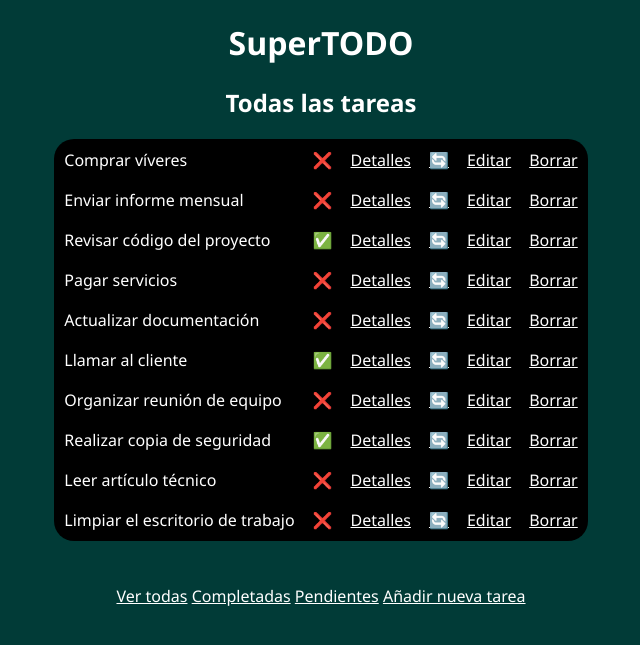
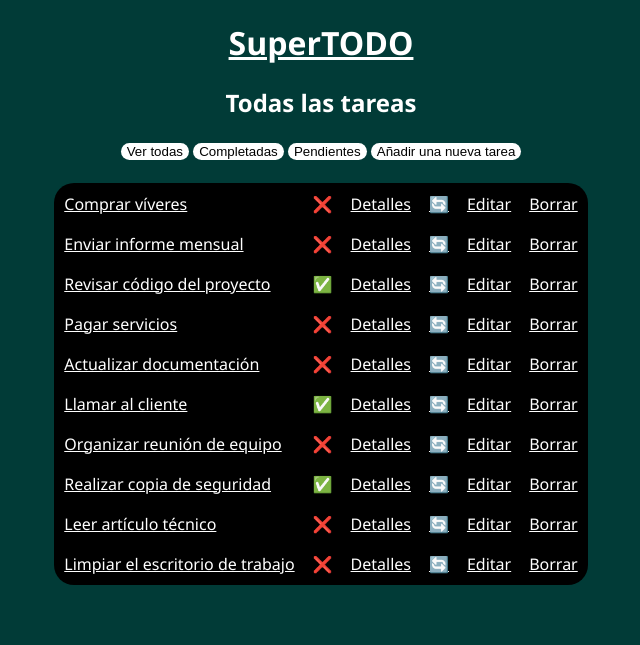
Before and after one commit to MoiiLN/DSW-TEP2.1, a Django app: page /tasks/ in a window 1280 px wide. Shown: the top 645 px of the page, without its empty margins (319-959 px from the left). Run offline with Django 5.2, Linux system fonts and the light colour scheme; data comes from the database, SQL or seed files in the repository; both versions use the stored data as it was after the commit.

Commit message:
More CSS

```diff
--- a/supertodo/shared/static/css/base.css
+++ b/supertodo/shared/static/css/base.css
@@ -14,7 +14,7 @@ body {
 }
 .tabla {
   background-color: #000000;
-  border: 0cm;
+  border: 0px;
   border-radius: 20px;
 }
 
@@ -29,3 +29,8 @@ a {
   justify-content: center;
   background-color: #000000;
 }
+button {
+  background-color: white;
+  border-radius: 10px;
+  border: 0px;
+}
--- a/supertodo/shared/templates/header.html
+++ b/supertodo/shared/templates/header.html
@@ -7,7 +7,7 @@
 </head>
 <body>
   <div>
-    <h1>SuperTODO</h1>
+    <a href="{% url 'tasks:task-list' %}"><h1>SuperTODO</h1></a>
     <h2>{{ subtitle }}</h2>
   </div>
 </body>
--- a/supertodo/tasks/templates/tasks/task/list.html
+++ b/supertodo/tasks/templates/tasks/task/list.html
@@ -4,11 +4,18 @@
 {% block content %}
 
   {% include "header.html" with subtitle="Todas las tareas" %}
+  <div class="links">
+      <a href="{% url 'tasks:task-list' %}"><button>Ver todas</button></a>
+      <a href="{% url 'tasks:task-list-completed' %}"><button>Completadas</button></a>
+      <a href="{% url 'tasks:task-list-pending' %}"><button>Pendientes</button></a>
+      <a href="{% url 'tasks:add-task' %}"><button>Añadir una nueva tarea</button></a>
+  </div>
+  <br>
   <div class="main-items">
     <table class="tabla" cellpadding="8">
         {% for task in tasks %}
           <tr>
-            <td>{{ task.name }}</td>
+            <td><a href="{% url 'tasks:task-detail' task.slug %}">{{ task.name }}</a></td>
             <td>
               {% if task.completed %}
                 ✅
@@ -34,12 +41,4 @@
         {% endfor %}
     </table>
   </div>
-  <br>
-  <br>
-  <div class="links">
-      <a href="{% url 'tasks:task-list' %}">Ver todas</a>
-      <a href="{% url 'tasks:task-list-completed' %}">Completadas</a>
-      <a href="{% url 'tasks:task-list-pending' %}">Pendientes</a>
-      <a href="{% url 'tasks:add-task' %}">Añadir nueva tarea</a>
-  </div>
 {% endblock %}
```
Also changed, not shown: supertodo/db.sqlite3, supertodo/tasks/templates/tasks/task/detail.html (line endings or trailing spaces).
